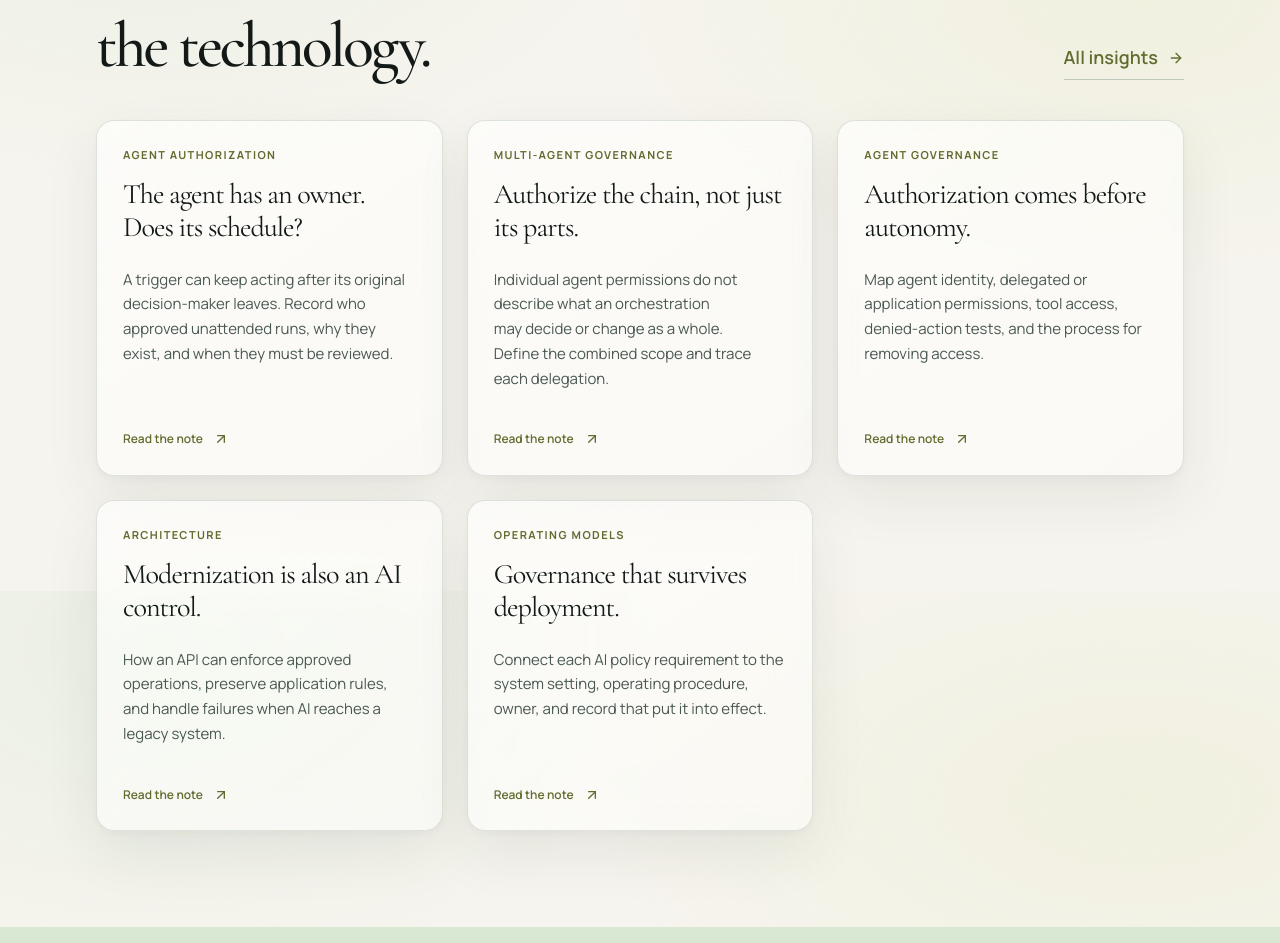
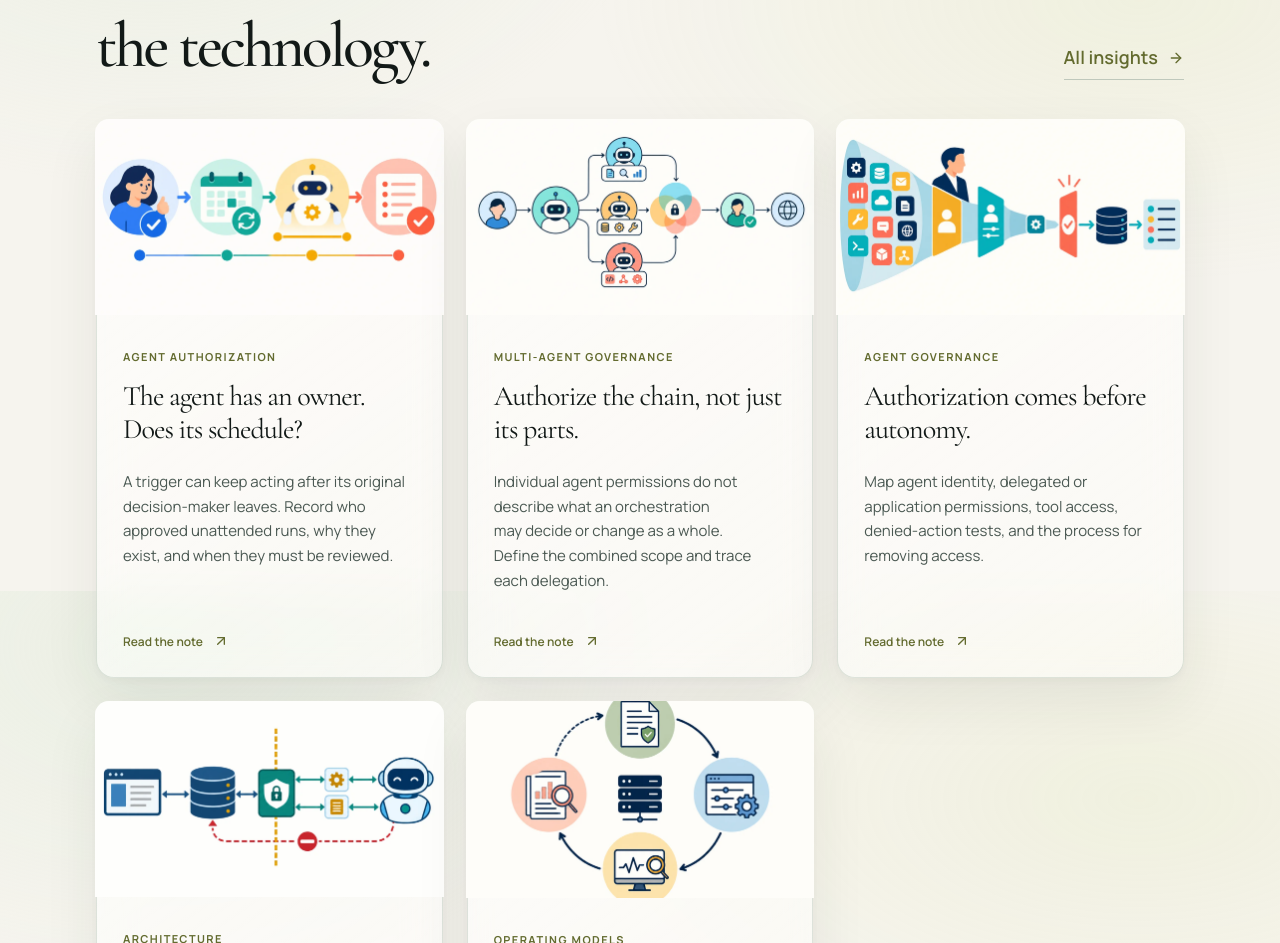
Before and after one commit to sougataroy-architect/adaptsphere-website, a Next.js app in the folder app/: page / in a window 1280 px wide. Shown: the part 9809-10752 px from the top of the page. Built offline with nearby package versions, Linux system fonts and the light colour scheme.

Commit message:
Add topic visuals to insight cards

```diff
--- a/app/src/app/globals.css
+++ b/app/src/app/globals.css
@@ -246,3 +246,7 @@
 .service-editorial{margin:44px auto 0;max-width:820px}
 .service-editorial + .assessment-result{margin-top:72px}
 @media(max-width:767px){.editorial-examples,.microsoft-editorial{margin-top:48px;padding-top:32px}.delivery-visuals{margin-top:32px}.contact-editorial{margin-top:32px}.service-editorial + .assessment-result{margin-top:48px}}
+.insight-card-media{position:relative;display:block;aspect-ratio:16/9;overflow:hidden;margin:-28px -28px 24px;border-radius:var(--radius) var(--radius) 0 0;background:var(--muted)}
+.insight-card-media img{object-fit:cover;transition:transform .4s ease}
+.insight-card:hover .insight-card-media img{transform:scale(1.025)}
+@media(prefers-reduced-motion:reduce){.insight-card-media img{transition:none}.insight-card:hover .insight-card-media img{transform:none}}
--- a/app/src/components/Cards.tsx
+++ b/app/src/components/Cards.tsx
@@ -24,4 +24,19 @@ export function ServiceCard({service,index}:{service:Service;index:number}) {
     <div className={styles.copy}><h3>{service.title}</h3><p>{service.summary}</p><span className="card-link">Explore the engagement <ArrowUpRight size={16} aria-hidden="true"/></span></div>
   </Link>;
 }
-export function InsightCard({item}:{item:typeof insights[number]}){return <Link href={"/insights/"+item.slug} className="insight-card"><span className="eyebrow">{item.category}</span><h3>{item.title}</h3><p>{item.summary}</p><span className="card-link">Read the note<ArrowUpRight size={16} aria-hidden="true"/></span></Link>;}
+
+const insightArtwork: Record<string, { src: string; alt: string }> = {
+  "authorize-the-schedule-that-runs-the-agent": { src: "/visuals/scheduled-agent-v2.webp", alt: "A scheduled agent run is linked to an accountable owner and review point" },
+  "authorize-the-agent-chain": { src: "/visuals/agent-chain-v2.webp", alt: "A request moves through specialist agents, with the combined authority checked before action" },
+  "agent-authorization-before-autonomy": { src: "/visuals/authorization-article-v2.webp", alt: "An agent’s identity and permitted actions are checked at an authorization boundary" },
+  "modernization-is-an-ai-control": { src: "/visuals/modernization-control-v2.webp", alt: "An API boundary preserves business rules as an AI workflow connects to an existing system" },
+  "governance-that-survives-deployment": { src: "/visuals/governance-operations-v2.webp", alt: "Governance requirements connect to technical controls, an operating owner, and review evidence" },
+};
+
+export function InsightCard({item}:{item:typeof insights[number]}){
+  const artwork = insightArtwork[item.slug];
+  return <Link href={"/insights/"+item.slug} className="insight-card">
+    {artwork && <span className="insight-card-media"><Image src={artwork.src} alt={artwork.alt} fill sizes="(max-width: 767px) 100vw, (max-width: 1100px) 50vw, 360px" /></span>}
+    <span className="eyebrow">{item.category}</span><h3>{item.title}</h3><p>{item.summary}</p><span className="card-link">Read the note<ArrowUpRight size={16} aria-hidden="true"/></span>
+  </Link>;
+}
```
